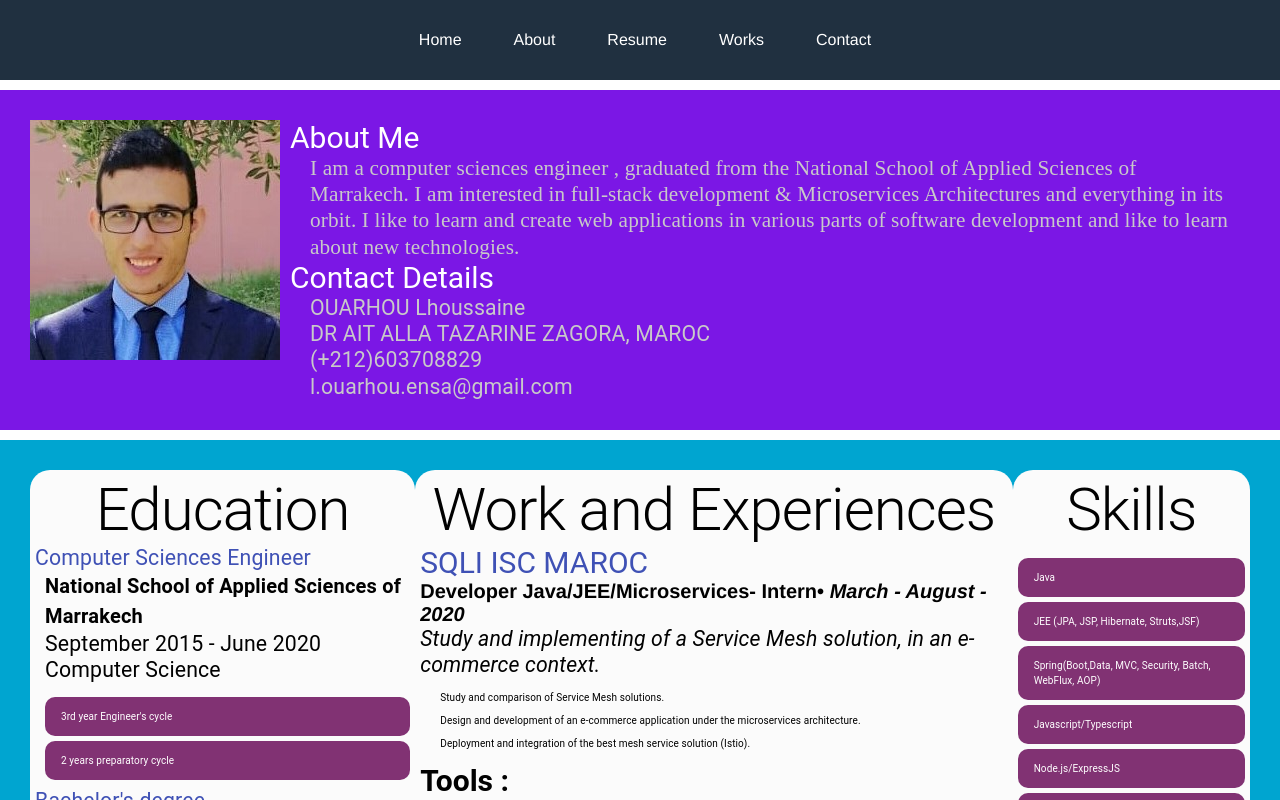
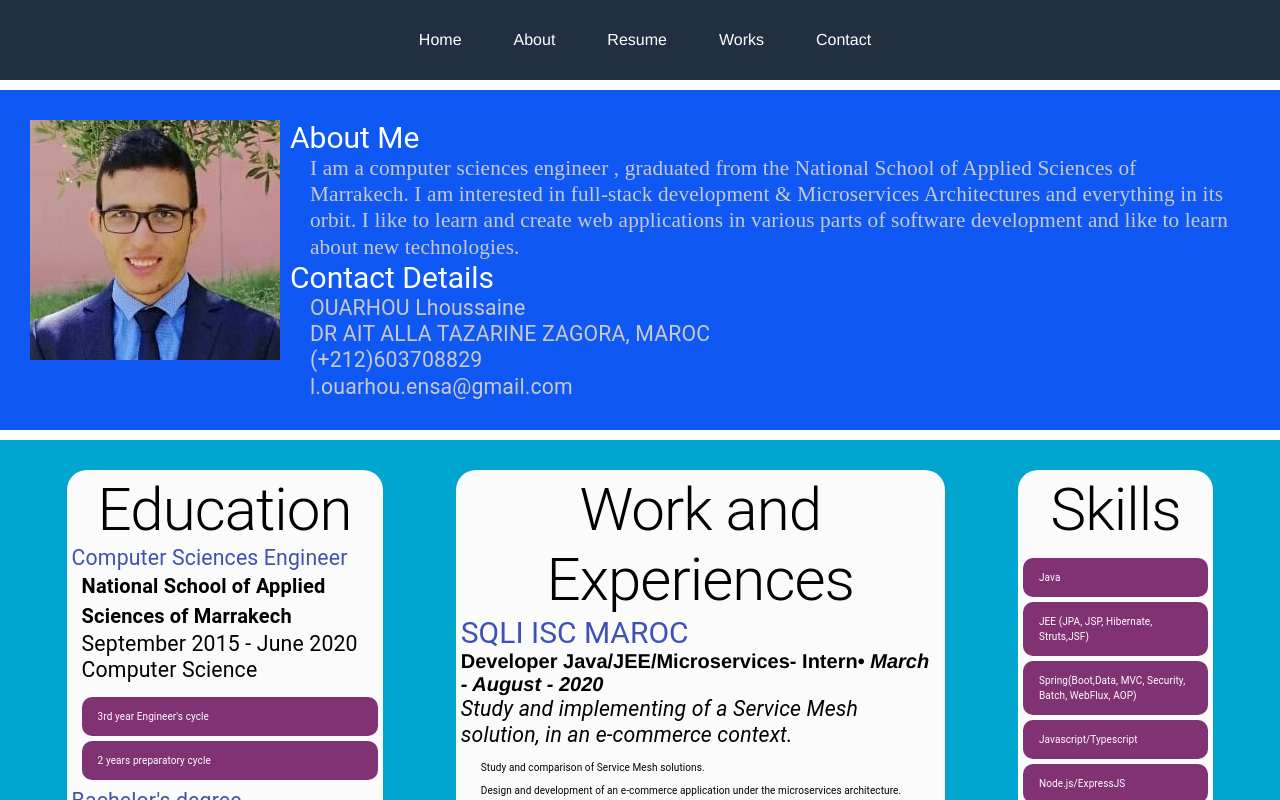
Before and after one commit to lhousaine/my_portfolio, a React (Create React App) app: page / in a window 1280 px wide. Shown: the top 800 px of the page. Built offline with nearby package versions, Linux system fonts and the light colour scheme.

Commit message:
fix resume part margins

```diff
--- a/package.json
+++ b/package.json
@@ -1,5 +1,5 @@
 {
-  "name": "my-portfolio",
+  "name": "my_portfolio",
   "version": "0.1.0",
   "private": true,
   "homepage": "http://lhousaine.github.io/my_portfolio",
--- a/src/components/About.js
+++ b/src/components/About.js
@@ -4,7 +4,7 @@ import { Grid, makeStyles } from '@material-ui/core';
 
 const useStyles = makeStyles({
     about: {
-        backgroundColor: '#7B17E5',
+        backgroundColor: '#0F58F4',
         color: 'white',
         display: 'flex',
         flexDirection: 'row',
--- a/src/components/Portfolio.js
+++ b/src/components/Portfolio.js
@@ -23,7 +23,7 @@ const useStyles = makeStyles({
         width: '40%',
         height: '400px',
         display: 'inline-block',
-        margin: '0 2%'
+        margin: '0 3%'
     },
     card: {
         maxWidth: 500,
--- a/src/components/resume/Resume.js
+++ b/src/components/resume/Resume.js
@@ -15,7 +15,10 @@ const useStyles = makeStyles({
         display: 'flex',
         flexDirection: 'row',
         justifyContent: 'space-between',
-        flexWrap:'nowrap'
+        flexWrap:'nowrap',
+        "& > *":{
+            margin: '0 3%'
+        }
     }
 });
 export default function Resume(props) {
```
